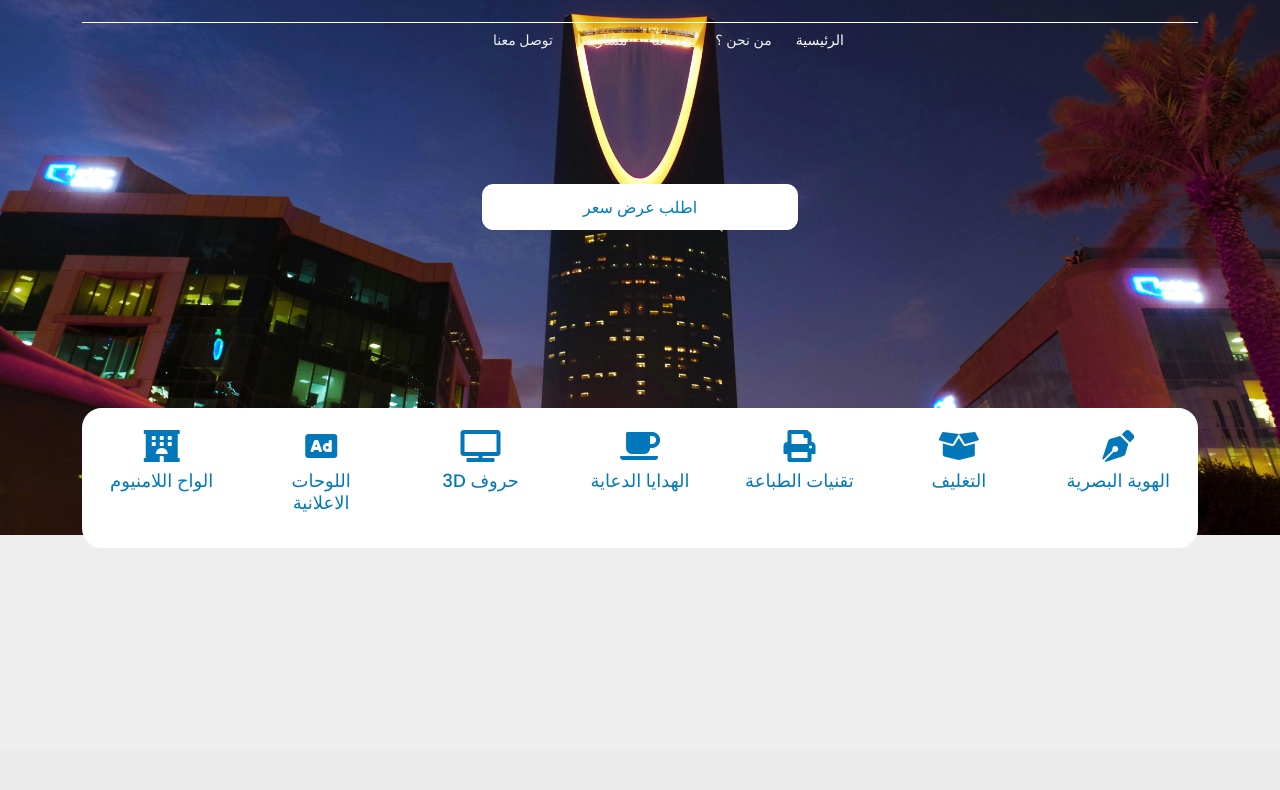
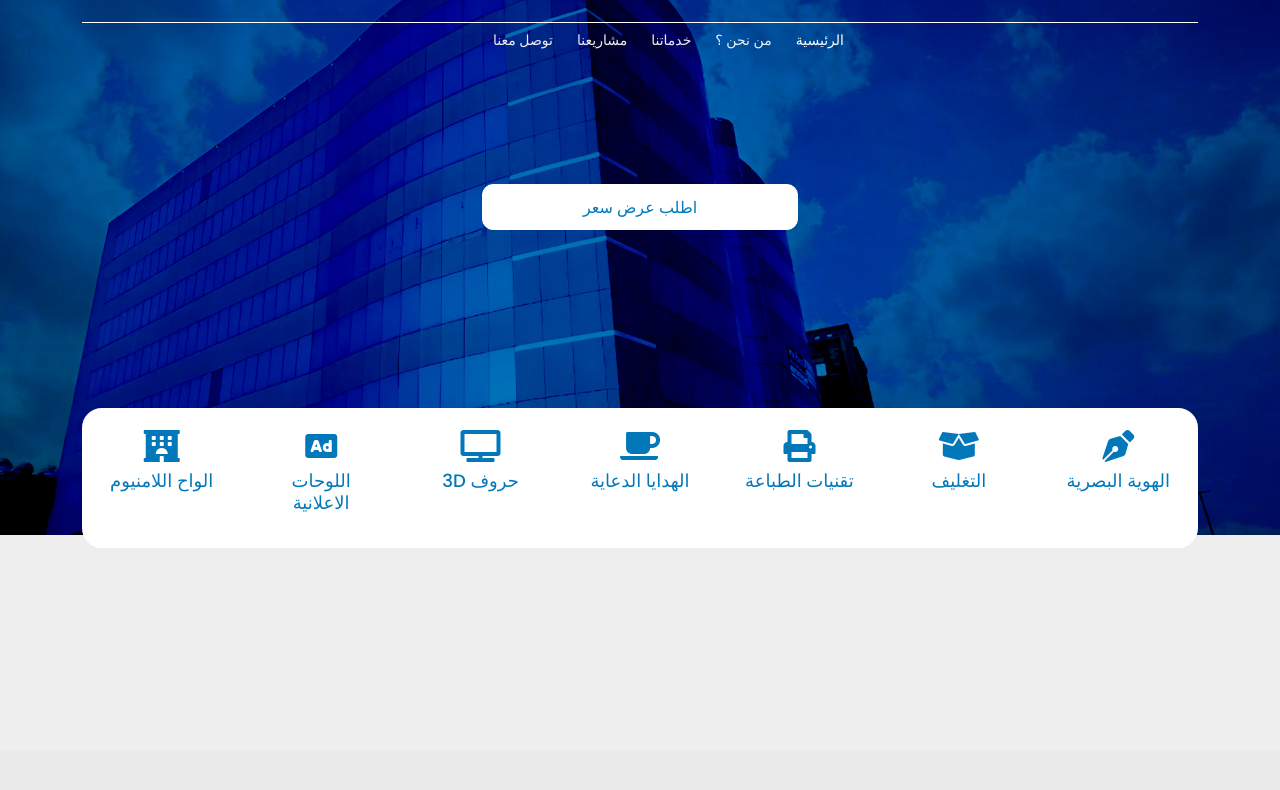
Before and after one commit to bakr-alwafi/infiniti, a plain HTML site: page index.html in a window 1280 px wide. Shown: the part 121-911 px from the top of the page. Drawn offline with Linux system fonts and the light colour scheme.

Commit message:
Update style.css

```diff
--- a/css/style.css
+++ b/css/style.css
@@ -239,7 +239,7 @@ li {
 /*     Home     */
 /****************/
 .home {
-	background-image: url(../assets/images/pexels-abdulmeilk-aldawsari-35761.jpg);
+	background-image: url(../assets/images/header.png);
 	background-size: cover;
 	background-position: center;
 	background-repeat: no-repeat;
```
